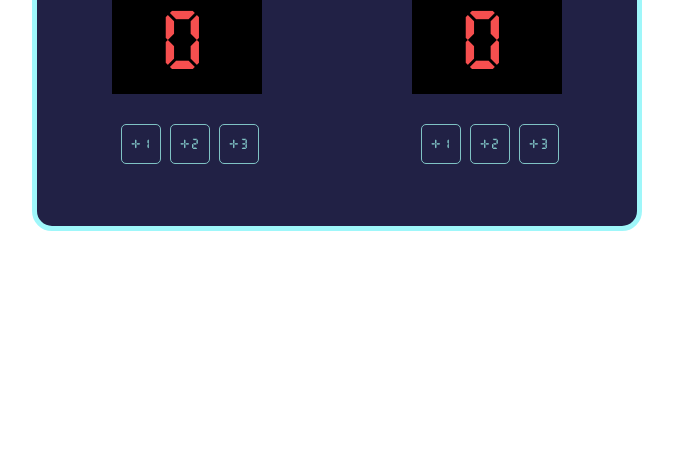
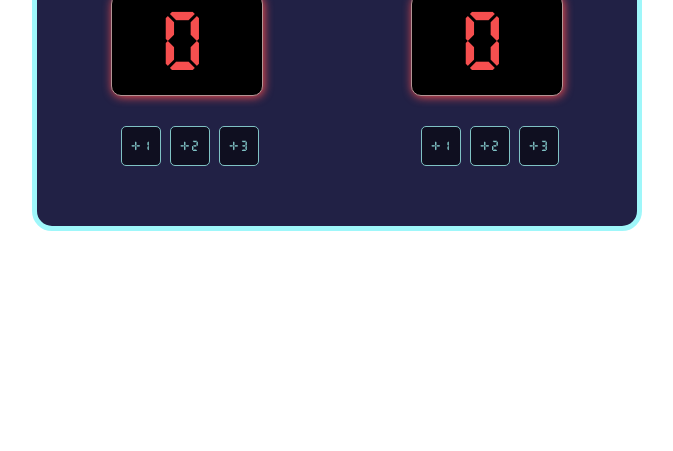
Before and after one commit to accdev1694/basketball-scorecard, a plain HTML site: page index.html in a window 1280 px wide. Shown: the part 349-800 px from the top of the page, without its empty margins (303-976 px from the left). Drawn offline with Linux system fonts and the light colour scheme.

Commit message:
add additional styling to scorecard and buttons

```diff
--- a/assets/styles/styles.css
+++ b/assets/styles/styles.css
@@ -48,6 +48,9 @@ body, html {
     text-align: center;
     font-family: 'CustomFont', Arial, sans-serif;
     letter-spacing: 5px;
+    box-shadow: 1px 1px 10px;
+    border-radius: 10px;
+    border: solid 1px rgb(179, 148, 148);
 }
 
 .incrementer {
@@ -63,5 +66,12 @@ body, html {
     font-size: 15px;
     font-family: 'CustomFont', Arial, sans-serif;
     letter-spacing: 1px;
+    background-color: rgba(0, 0, 0, 0.543);
 
 }
+
+.incrementer:hover {
+    background: none;
+    box-shadow: 1px 1px 10px rgb(165, 42, 42);
+
+}
```
